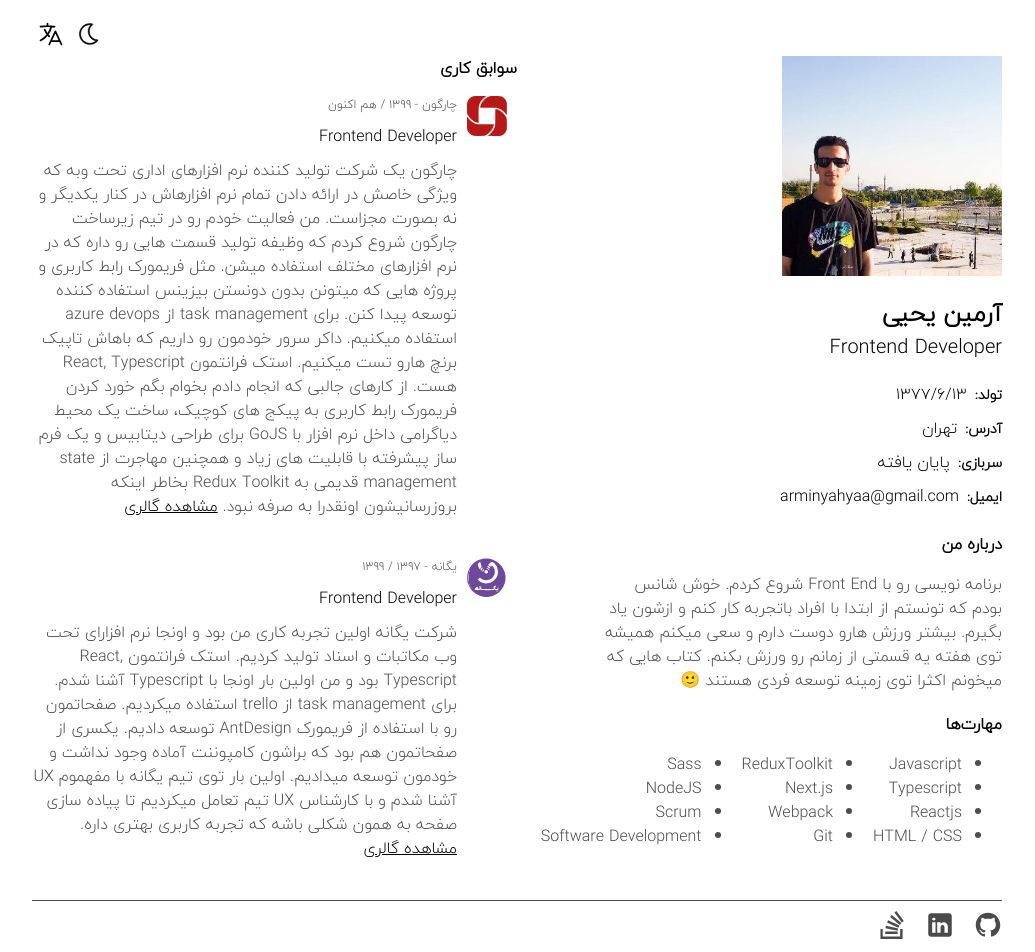
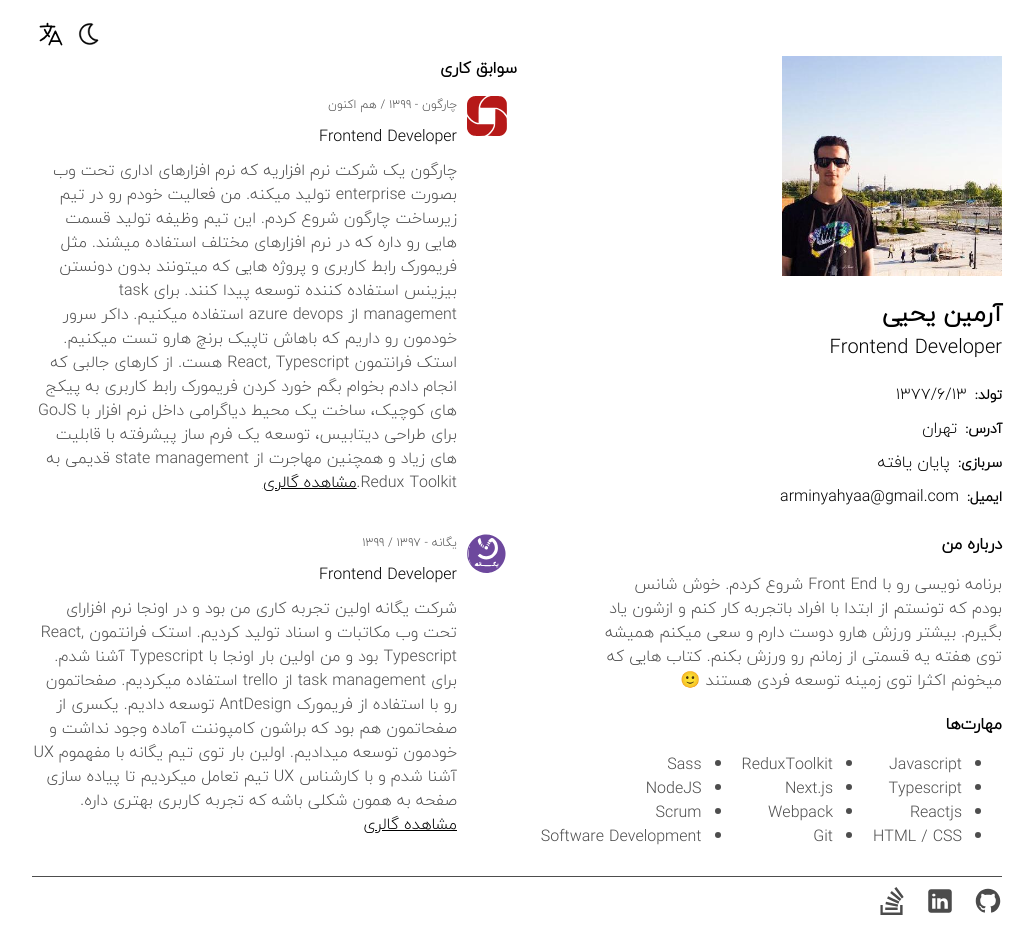
Before and after one commit to arminyahya/cv-nextjs, a Next.js app: page / in a window 1280 px wide. Shown: the top 952 px of the page, without its empty margins (123-1158 px from the left). Built offline with nearby package versions, Linux system fonts and the light colour scheme.

Commit message:
Improve experiences description

```diff
--- a/src/app/_translation/en.ts
+++ b/src/app/_translation/en.ts
@@ -10,10 +10,10 @@ const EN_Dictionary: dictionary = {
 	chargoon: 'Chargoon',
 	'2020': '2020',
 	present: 'Present',
-	chargoon_work_description: `A software company that produces web-based administrative software in four dimensions, whose special feature is to provide all its software together rather than separately. I started my activity in the infrastructure team of Chargoona, which is responsible for producing parts that are used in various software. Like the UI framework and projects that can develop without knowing the business of the user. We use Azure DevOps for task management. We have our own Docker server to test topic branches. Our front-end stack is React, Typescript. One of the interesting things I did was breaking down the UI framework into smaller packages, creating a diagrammatic environment inside the software with GoJS for database design, and an advanced form builder with many features, as well as migrating from old state management to Redux Toolkit because updating them wasn’t cost-effective.`,
+	chargoon_work_description: `Chagoon is a software company that specializes in developing enterprise software solutions for organizations. I began my career with the infrastructure team, where I was responsible for developing code that could be utilized across various software applications. This included creating UI frameworks and projects that could be developed without requiring a deep understanding of specific business operations. The frontend stack utilized at the company is ReactJS-Typescript. Some of my key projects included breaking down the UI framework codebase into smaller, more manageable packages, designing a diagram environment using the GoJS library to create database schemas, developing a feature-rich form builder, and migrating to Redux Toolkit from our old state management .`,
 	yeganeh_soft: 'Yeganeh Soft',
 	'2018': '2018',
-	yeganeh_soft_description: `Yeganeh Company was my first work experience where we developed web-based software for correspondence and document management. Our front-end stack was React and Typescript, and it was my first time getting familiar with Typescript there. We used Trello for task management. We developed our pages using the AntDesign framework. Some of our pages did not have ready-made components, so we developed them ourselves. It was my first time in the Yeganeh team getting acquainted with the concept of UX, and we interacted with the UX expert to ensure that the page implementation was in line with better user experience.`,
+	yeganeh_soft_description: `Yeganeh Company was where I gained my initial work experience, focusing on the development of Electronic Document Management Systems (EDMS) and web-based document management solutions. The frontend technology stack utilized by the team was ReactJS-Typescript, which introduced me to TypeScript for the first time. Task management was handled through Trello, and we utilized the AntDesign framework for developing our web pages. In cases where ready-made components were not available, we developed custom components. My time at Yeganeh also marked my introduction to User Experience (UX) concepts, as we collaborated with a UX expert to ensure that our page designs prioritized user experience.`,
 	see_gallery: 'See gallery',
 	birthDate: 'BirthDate',
 	location: 'Location',
--- a/src/app/_translation/fa.ts
+++ b/src/app/_translation/fa.ts
@@ -11,10 +11,10 @@ const FA_Dictionary: dictionary = {
 	chargoon: 'چارگون',
 	'2020': '۱۳۹۹',
 	present: 'هم اکنون',
-	chargoon_work_description: 'چارگون یک شرکت تولید کننده نرم افزارهای اداری تحت وبه که ویژگی خاصش در ارائه دادن تمام نرم افزارهاش در کنار یکدیگر و نه بصورت مجزاست. من فعالیت خودم رو در تیم زیرساخت چارگون شروع کردم که وظیفه تولید قسمت هایی رو داره که در نرم افزارهای مختلف استفاده میشن. مثل فریمورک رابط کاربری و پروژه هایی که میتونن بدون دونستن بیزینس استفاده کننده توسعه پیدا کنن. برای task management از azure devops استفاده میکنیم. داکر سرور خودمون رو داریم که باهاش تاپیک برنچ هارو تست میکنیم. استک فرانتمون React, Typescript هست. از کارهای جالبی که انجام دادم بخوام بگم خورد کردن فریمورک رابط کاربری به پیکج های کوچیک، ساخت یک محیط دیاگرامی داخل نرم افزار با GoJS برای طراحی دیتابیس و یک فرم ساز پیشرفته با قابلیت های زیاد و همچنین مهاجرت از state management قدیمی به Redux Toolkit بخاطر اینکه بروزرسانیشون اونقدرا به صرفه نبود. ',
+	chargoon_work_description: 'چارگون یک شرکت نرم افزاریه که نرم افزارهای اداری تحت وب بصورت enterprise تولید میکنه. من فعالیت خودم رو در تیم زیرساخت چارگون شروع کردم. این تیم وظیفه تولید قسمت هایی رو داره که در نرم افزارهای مختلف استفاده میشند. مثل فریمورک رابط کاربری و پروژه هایی که میتونند بدون دونستن بیزینس استفاده کننده توسعه پیدا کنند. برای task management از azure devops استفاده میکنیم. داکر سرور خودمون رو داریم که باهاش تاپیک برنچ هارو تست میکنیم. استک فرانتمون React, Typescript هست. از کارهای جالبی که انجام دادم بخوام بگم خورد کردن فریمورک رابط کاربری به پیکج های کوچیک، ساخت یک محیط دیاگرامی داخل نرم افزار با GoJS برای طراحی دیتابیس، توسعه یک فرم ساز پیشرفته با قابلیت های زیاد و همچنین مهاجرت از state management قدیمی به Redux Toolkit.',
 	yeganeh_soft: 'یگانه',
 	'2018': '۱۳۹۷',
-	yeganeh_soft_description: 'شرکت یگانه اولین تجربه کاری من بود و اونجا نرم افزارای تحت وب مکاتبات و اسناد تولید کردیم. استک فرانتمون React, Typescript بود و من اولین بار اونجا با Typescript آشنا شدم. برای task management از trello استفاده میکردیم. صفحاتمون رو با استفاده از فریمورک AntDesign توسعه دادیم. یکسری از صفحاتمون هم بود که براشون کامپوننت آماده وجود نداشت و خودمون توسعه میدادیم. اولین بار توی تیم یگانه با مفهموم UX آشنا شدم و با کارشناس UX تیم تعامل میکردیم تا پیاده سازی صفحه به همون شکلی باشه که تجربه کاربری بهتری داره.',
+	yeganeh_soft_description: 'شرکت یگانه اولین تجربه کاری من بود و در اونجا نرم افزارای تحت وب مکاتبات و اسناد تولید کردیم. استک فرانتمون React, Typescript بود و من اولین بار اونجا با Typescript آشنا شدم. برای task management از trello استفاده میکردیم. صفحاتمون رو با استفاده از فریمورک AntDesign توسعه دادیم. یکسری از صفحاتمون هم بود که براشون کامپوننت آماده وجود نداشت و خودمون توسعه میدادیم. اولین بار توی تیم یگانه با مفهموم UX آشنا شدم و با کارشناس UX تیم تعامل میکردیم تا پیاده سازی صفحه به همون شکلی باشه که تجربه کاربری بهتری داره.',
 	see_gallery: 'مشاهده گالری',
 	birthDate: 'تولد',
 	location: 'آدرس',
```
